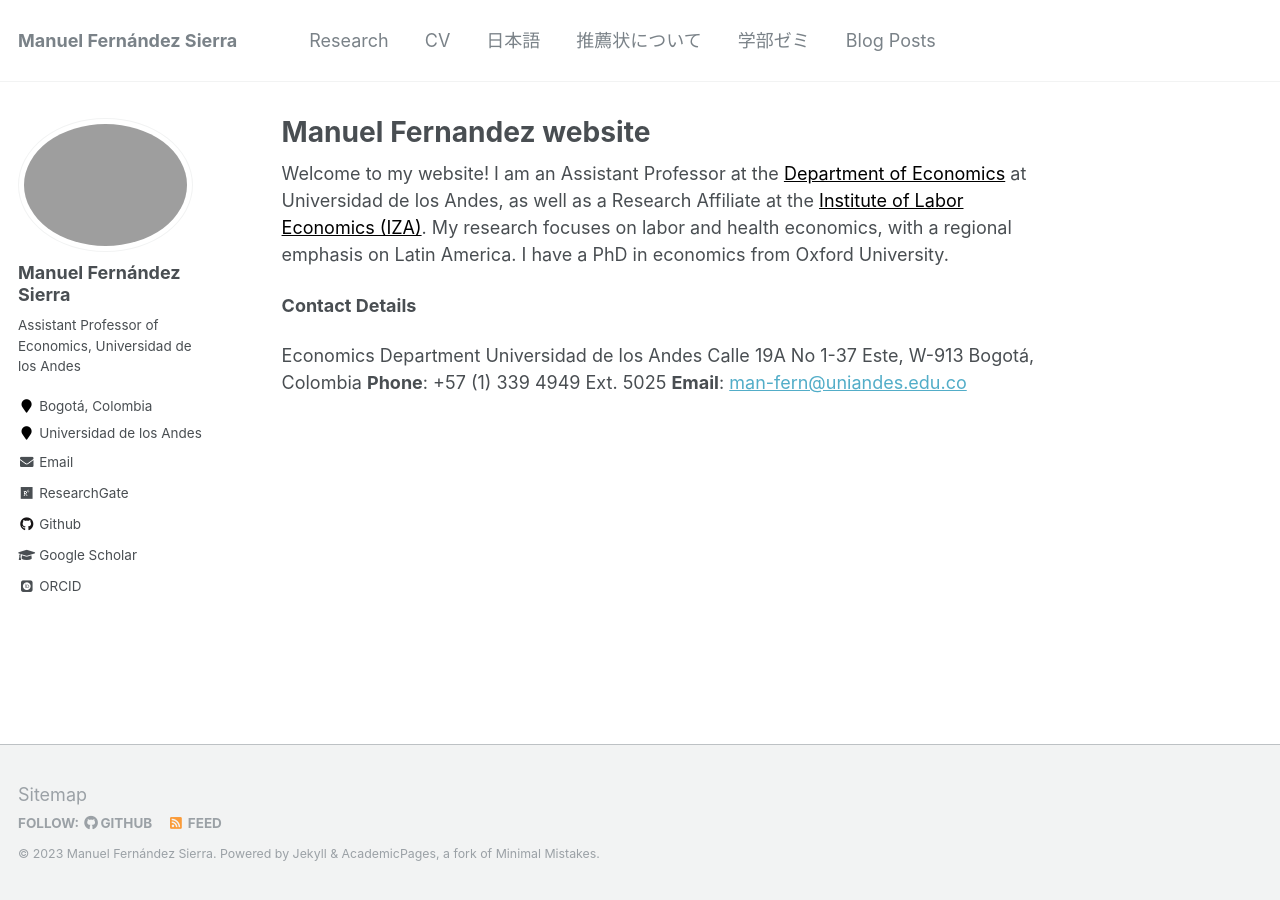
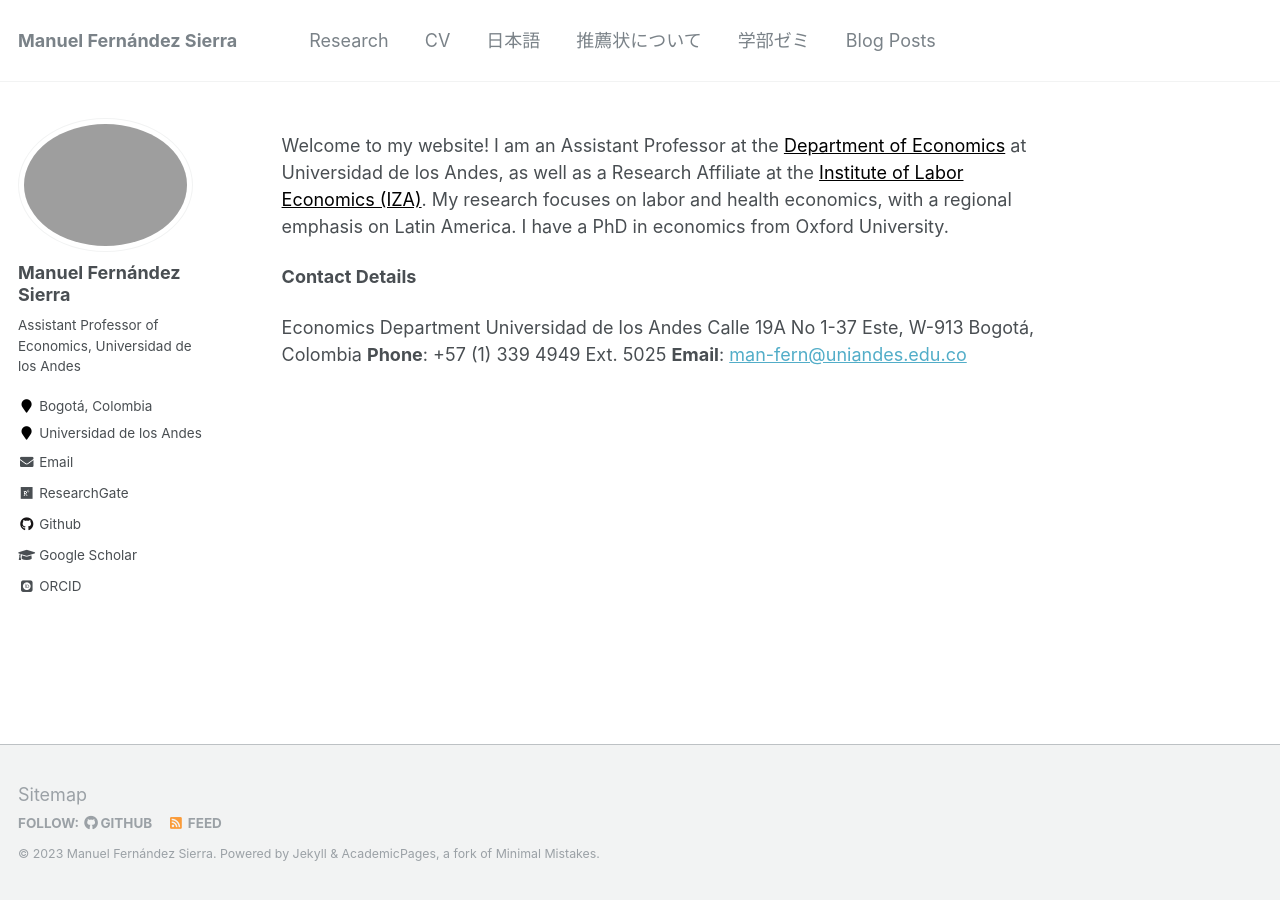
Before and after one commit to man-fern/man-fern.github.io, a Jekyll site: the page built from _pages/about.md, in a window 1280 px wide. Built offline with Jekyll 4.4.1, drawn with Linux system fonts in a browser that asks for light colours; some web fonts are replaced.

Commit message:
Update about.md

```diff
--- a/_pages/about.md
+++ b/_pages/about.md
@@ -1,6 +1,6 @@
 ---
 permalink: /
-title: "Manuel Fernandez website"
+title: " "
 excerpt: "About me"
 author_profile: true
 redirect_from:
```
